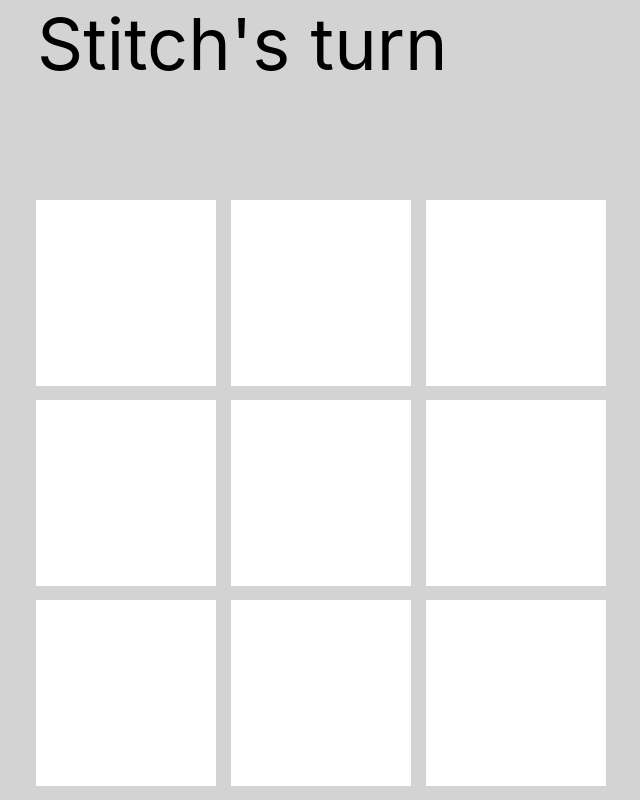
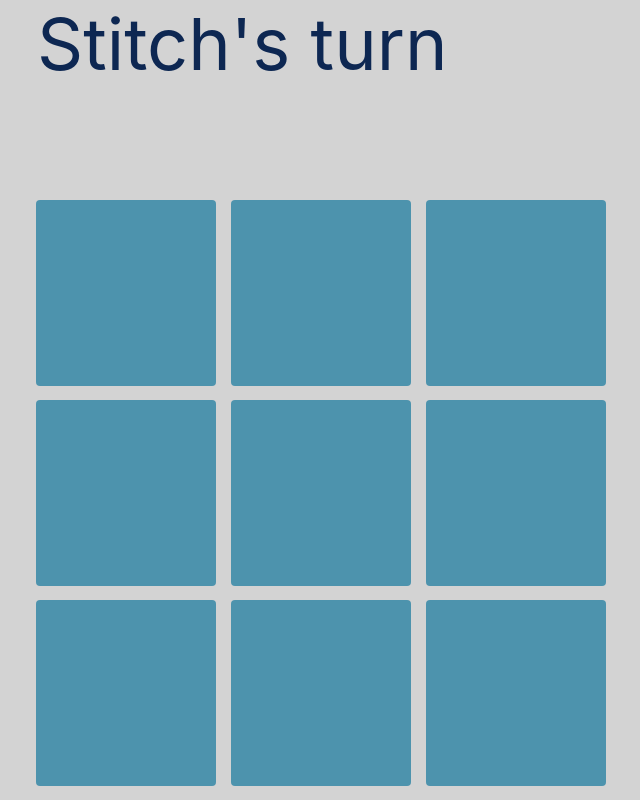
Before and after one commit to jonathanhhoward/stitch-tac-toe, a React (Create React App) app: page / in a window 1280 px wide. Shown: the whole page, without its empty margins (319-959 px from the left). Built offline with nearby package versions, Linux system fonts and the light colour scheme.

Commit message:
Style updates

```diff
--- a/src/App/App.css
+++ b/src/App/App.css
@@ -2,6 +2,7 @@
   margin: auto;
   width: 100vw;
   height: 100vh;
+  color: #0d2752;
 }
 
 .Header {
@@ -17,7 +18,11 @@
   padding: 0 1vw;
   line-height: 1.5;
   font-size: 4vw;
-  font-weight: lighter;
+  border: none;
+  border-radius: 0.25rem;
+  background-color: #4d93ad;
+  color: #0d2752;
+  cursor: pointer;
 }
 
 .row {
@@ -30,12 +35,14 @@
 .Square {
   height: 93%;
   width: 30%;
-  background-color: white;
+  background-color: #4d93ad;
   border: none;
+  border-radius: 0.25rem;
+  cursor: pointer;
 }
 
 .icon {
-  height: 100%;
+  width: 100%;
 }
 
 @media (orientation: landscape) {
```
